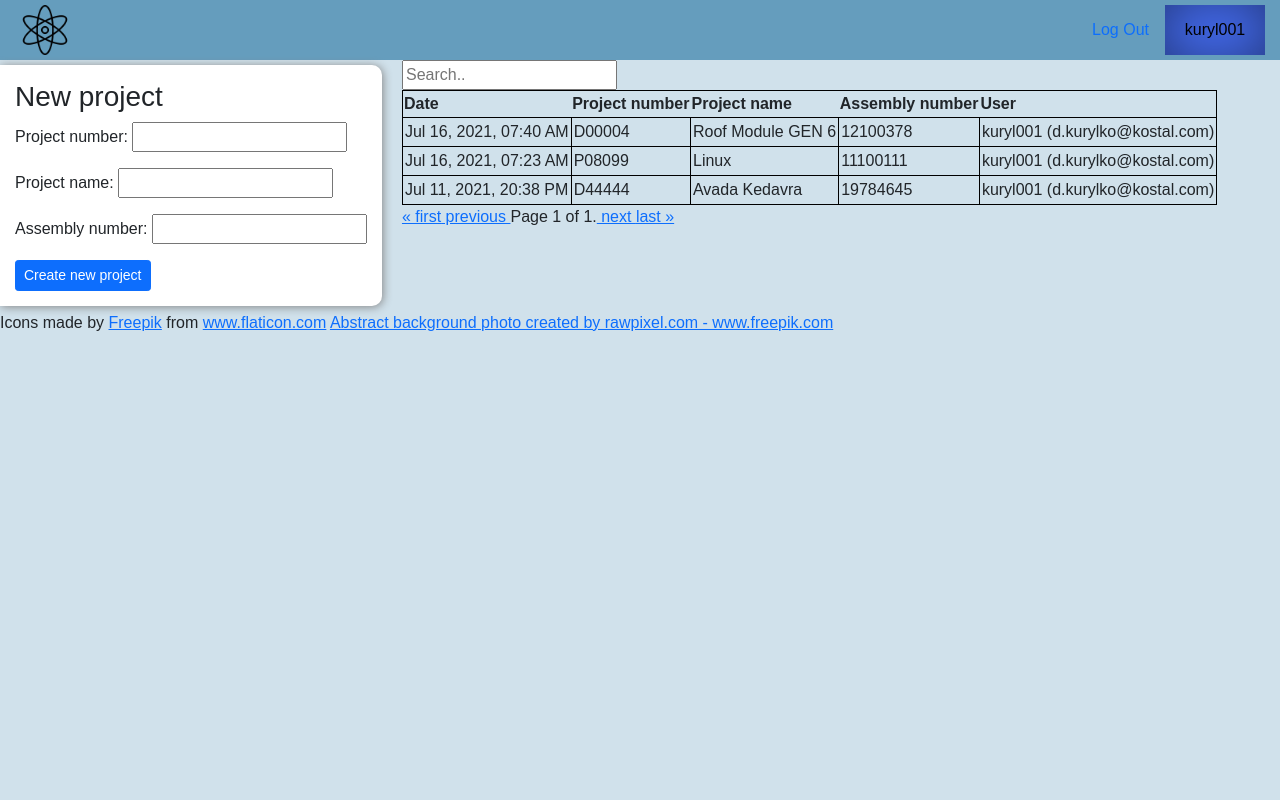
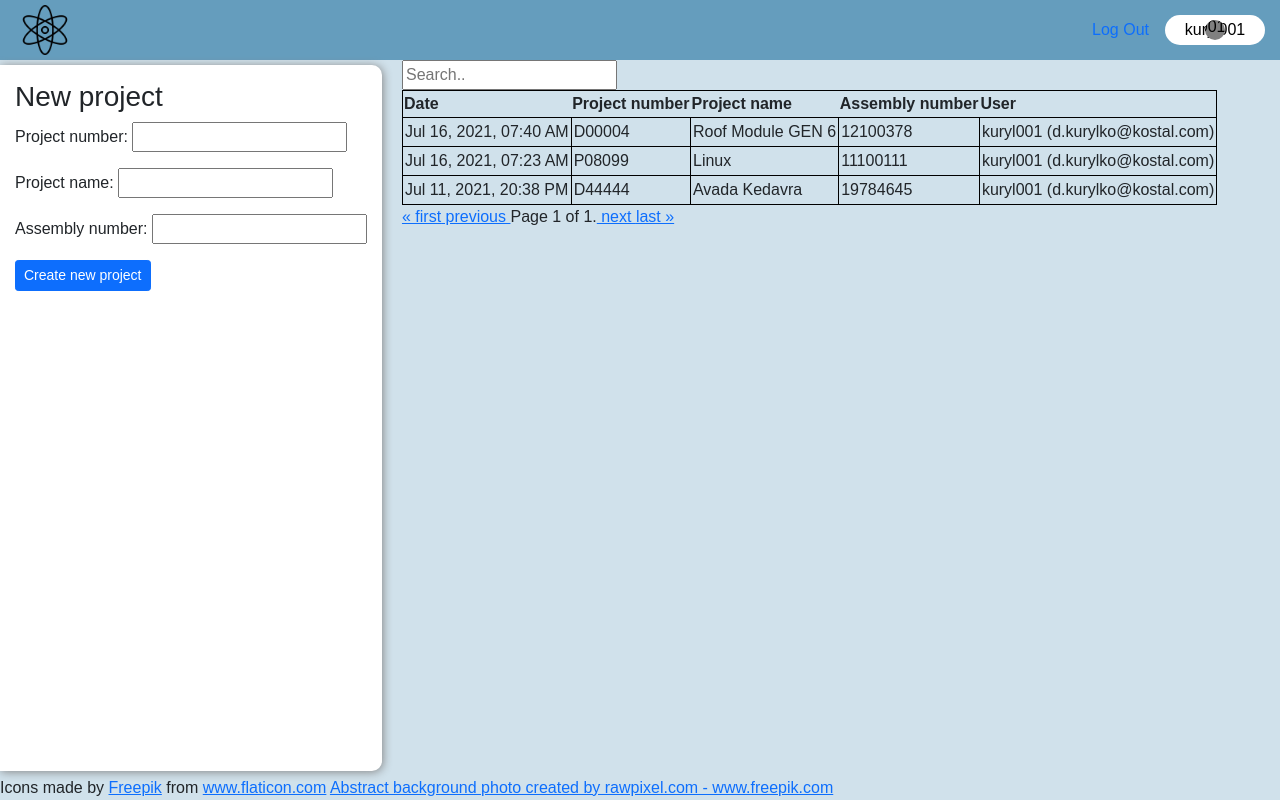
Before and after one commit to Dmytro-kur/ForceCalc, a Django app: page / in a window 1280 px wide. Run offline with Django 3.2, Linux system fonts and the light colour scheme; a user stored in the database is signed in; data comes from the database, SQL or seed files in the repository; both versions use the stored data as it was after the commit.

Commit message:
we will continue

```diff
--- a/ForceApp/force/models.py
+++ b/ForceApp/force/models.py
@@ -187,7 +187,6 @@ class Variables(models.Model):
     # styling (waves on the buttons)
     # Fast feedback when put values in input field
 
-
     def __str__(self):
         return f"{self.key}"
 
--- a/ForceApp/force/static/force/styles.css
+++ b/ForceApp/force/static/force/styles.css
@@ -15,22 +15,16 @@
   display: -o-flex;
   display: flex;
 }
-.wave-btn {
 
-  transition: all 0.8s ease 0s;
-  -webkit-transition: all 0.8s ease 0s;
-  -moz-transition: all 0.8s ease 0s;
-  -ms-transition: all 0.8s ease 0s;
-  -o-transition: all 0.8s ease 0s;
-
-}
 /* ------------------- BACKGROUND --------------------- */
 html {
   height: 100%;
 }
 
 body {
+  height: 100%;
   flex-direction: column;
+  justify-content: space-between;
   /* align-items: flex-end; */
   background-color: rgba(101, 157, 189, 0.3);
   /* background-image: url('white-wooden-textures.jpg');
@@ -56,6 +50,7 @@ body {
   flex-direction: row;
   background-color: #659DBD;
   align-items: center;
+  flex-grow: 0;
 }
 
 #logo_container {
@@ -78,12 +73,10 @@ body {
 }
 
 .wave-btn {
-
+  position: relative;
   width: 100px;
   height: 30px;
   border-radius: 15px;
-
-
 
   flex-direction: row;
   align-items: center;
@@ -91,29 +84,33 @@ body {
   text-decoration: none;
 
   background-color: white;
-
 }
 
 .wave-btn__text {
-
+  position: absolute;
   color: black;
-  z-index: 2;
 }
 
 .wave-btn__waves {
-  position: absolute;
+  /* position: absolute; */
   width: 100px;
-  height: 50px;
-  background-color: #4973ff;
-  z-index: 1;
-  -webkit-box-shadow: 0 0 50px rgba(0, 0, 0, 0.5) inset;
-  box-shadow: 0 0 50px rgba(0, 0, 0, 0.5) inset;
+  height: 30px;
+  background-color: gray;
+  color: black;
+  clip-path: circle(10px at center);
+  border-radius: 50px;
+
+  transition: all 0.8s ease 0s;
+  -webkit-transition: all 0.8s ease 0s;
+  -moz-transition: all 0.8s ease 0s;
+  -ms-transition: all 0.8s ease 0s;
+  -o-transition: all 0.8s ease 0s;
 }
 
-.wave-btn__waves::after,
-.wave-btn__waves::before {
+.wave-btn__waves:active {
+  clip-path: circle(100px at center);
+}
 
-}
 /* ----------- end HEADER ------------- */
 /*
 /*
@@ -126,6 +123,7 @@ body {
 .body {
   flex-direction: row;
   flex-wrap: wrap;
+  flex-grow: 10;
 }
 
 #new_project {
@@ -148,15 +146,10 @@ body {
 /*
 /*
 /* ---------------------------------- FOOTER ----------------------------- */
-/* .footer {
-    position: fixed;
-    left: 0;
-    bottom: 0;
-    width: 100%;
-    background-color: blue;
-    color: white;
-    text-align: center;
- } */
+.footer {
+
+  flex-grow: 0;
+ }
 /* ------------------------------ end FOOTER ----------------------------- */
 /* -------------------------------------- LAYOUT HOME PAGE ---------------------------------------- */
 table {
--- a/ForceApp/force/templates/force/layout.html
+++ b/ForceApp/force/templates/force/layout.html
@@ -32,7 +32,7 @@
             {% if user.is_authenticated %}
                 <a href="" class="wave-btn">
                     <span class="wave-btn__text">{{ user.username }}</span>
-                    <span class="wave-btn__waves"></span>
+                    <span class="wave-btn__waves">{{ user.username }}</span>
                 </a>
                 <!-- <button id="user_button">
                     {{ user.username }}
```
Also changed, not shown: ForceApp/db.sqlite3.
